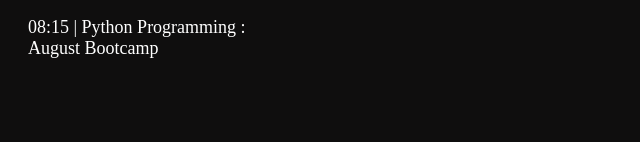
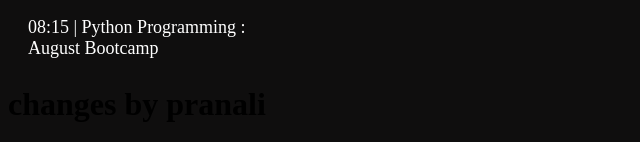
Before and after one commit to pranali-dalvi-8/google-meet-clone-group-b, a plain HTML site: page index.html in a window 1280 px wide. Shown: the part 688-830 px from the top of the page, 0-640 px from the left. Before the commit the page ends 800 px from the top, so only its background shows below. Drawn offline with Linux system fonts and the light colour scheme.

Commit message:
chages by pranali

```diff
--- a/index.html
+++ b/index.html
@@ -285,6 +285,8 @@
        <img src="./images/lck.png" class="img1">
 
     </div>
+
 </div>
+<h1> changes by pranali</h1>
 </body>
 </html>
```
